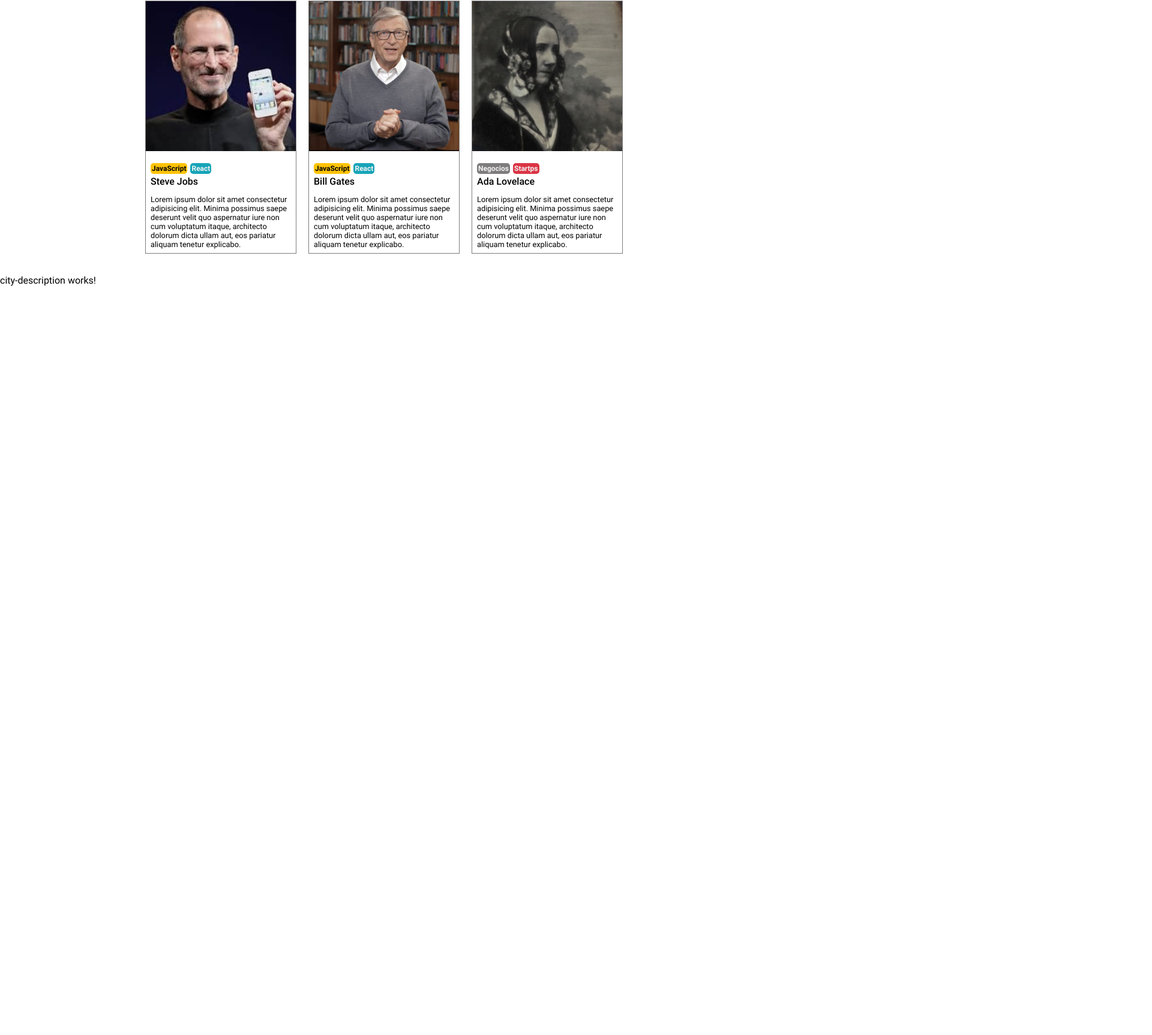
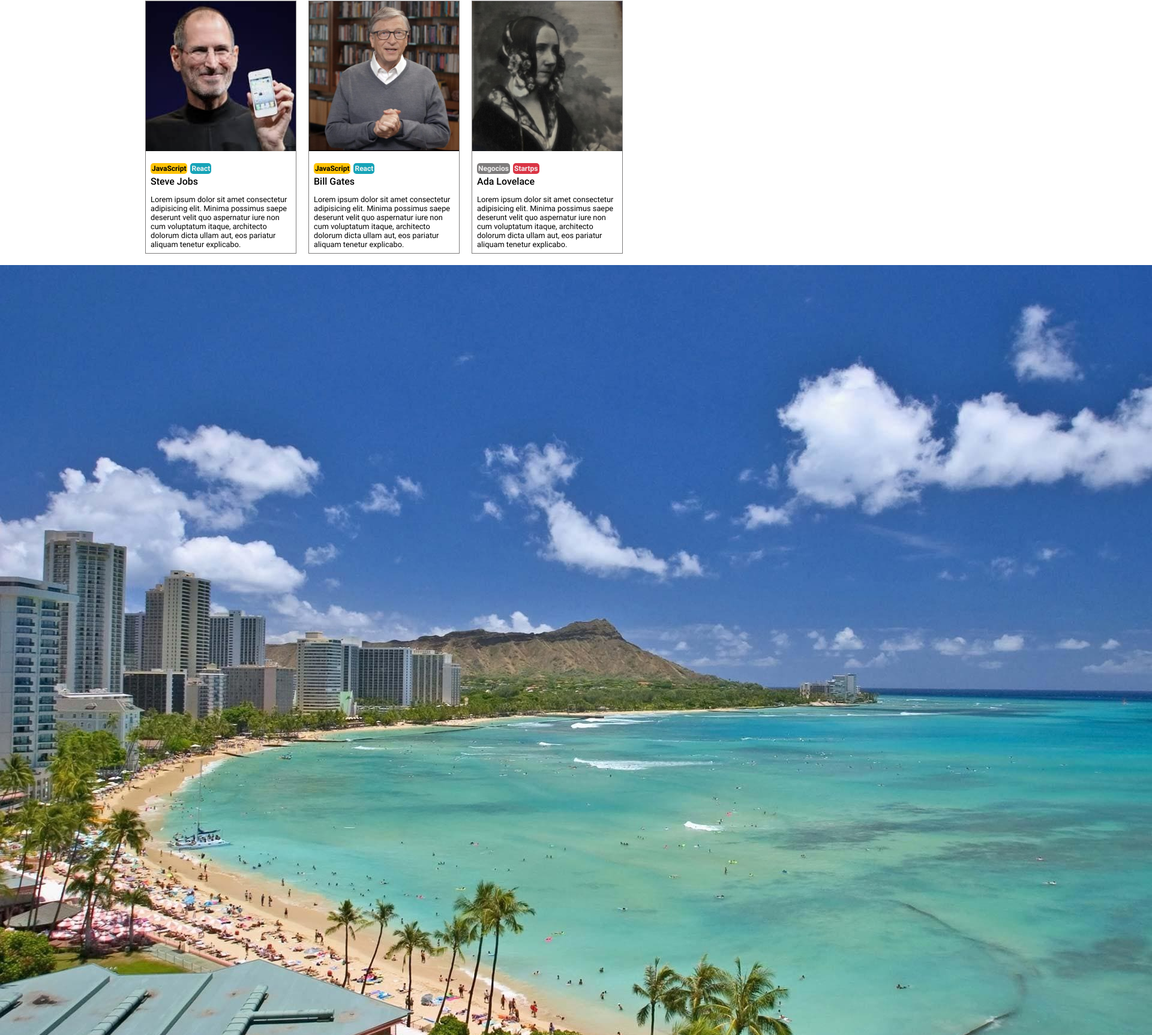
Before and after one commit to MakoskiVictor/CodoACodoIntegrador, an Angular app: page / in a window 1280 px wide. Shown: the part 853-2579 px from the top of the page at 60% size, 1920 px wide, since content can reach past the window. Before the commit the page ends 1346 px from the top, so only its background shows below. Built offline with nearby package versions, Linux system fonts and the light colour scheme.

Commit message:
add img, title and description

```diff
--- a/src/app/modules/shared/components/city-description/city-description.component.html
+++ b/src/app/modules/shared/components/city-description/city-description.component.html
@@ -1 +1,11 @@
-<p>city-description works!</p>
+<section>
+  <div class="containerLeft">
+    <img src="assets/cities/honolulu.jpg" alt="Bs-As-Image">
+  </div>
+
+  <div class="containerRight">
+    <h4>{{title}}</h4>
+    <p>{{description}}</p>
+    <app-button [btnClass]="btnClass" [btnText]="btnText" />
+  </div>
+</section>
```
